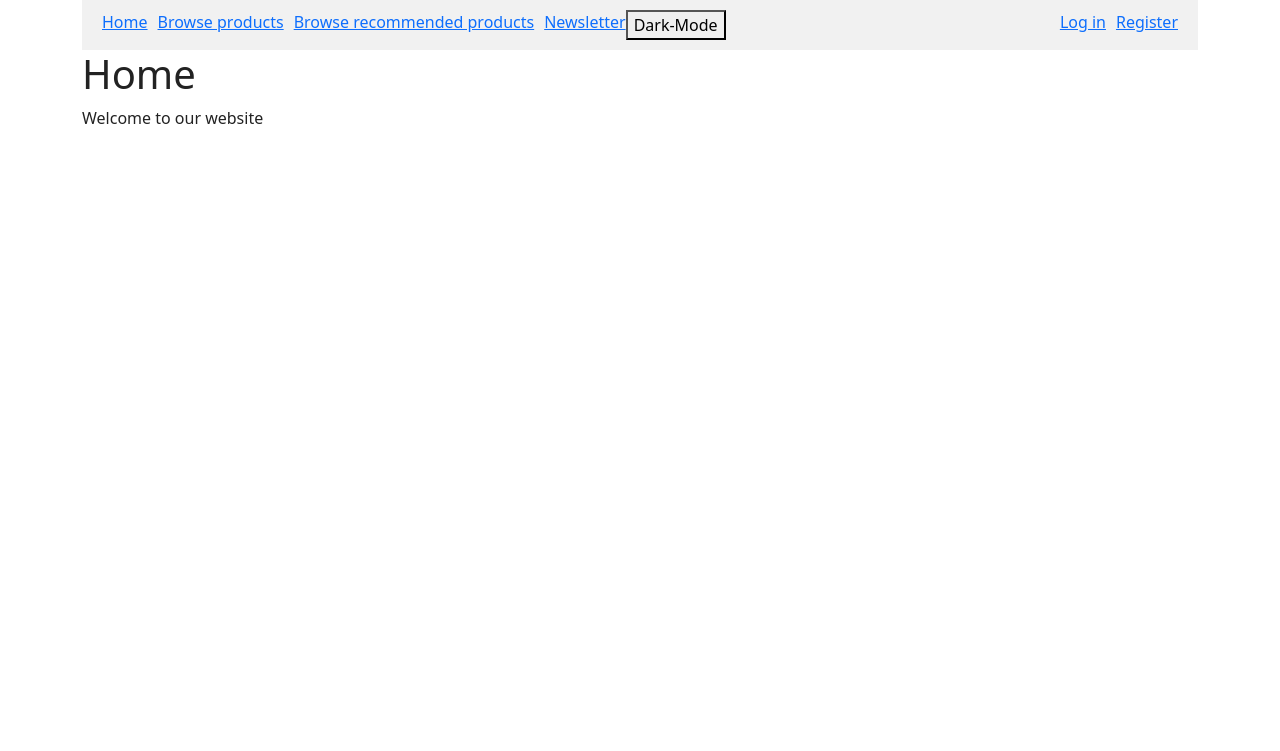
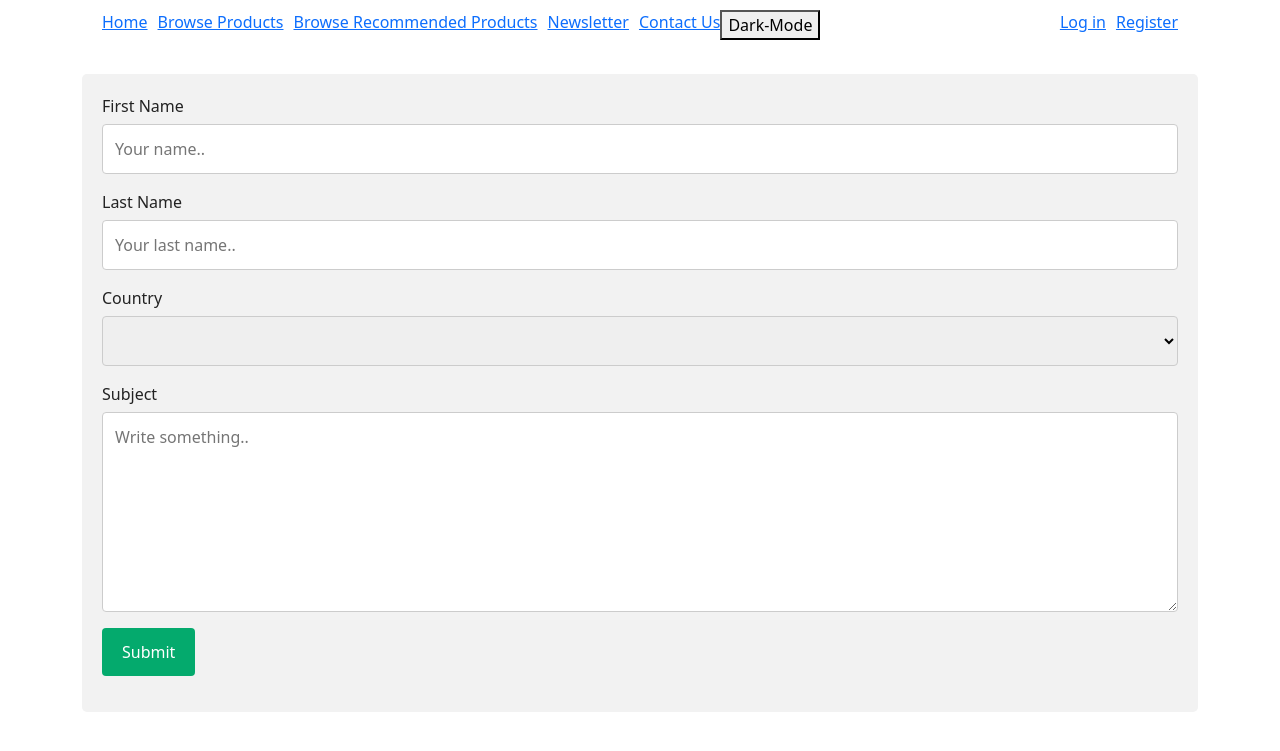
Before and after one commit to AliAlnajja/E-commer_project, a PHP site: page /Contact in a window 1280 px wide. Shown: the top 751 px of the page. Run offline with PHP 8.4, Linux system fonts and the light colour scheme.

Commit message:
Newsletter and Contact Us
added newsletter and contact us with fixed dark mode

```diff
--- /dev/null
+++ b/htdocs/app/controllers/Contact.php
@@ -0,0 +1,11 @@
+<?php
+namespace app\controllers;
+
+class Contact extends \app\core\Controller{
+
+	public function index(){
+		//default controller method according to the routing
+
+		$this->view('Contact/index');
+	}
+}
--- a/htdocs/app/controllers/Newsletter.php
+++ b/htdocs/app/controllers/Newsletter.php
@@ -2,6 +2,7 @@
 namespace app\controllers;
 
 class Newsletter extends \app\core\Controller{
+
 	public function index(){
 		//default controller method according to the routing
 
@@ -9,15 +10,15 @@ class Newsletter extends \app\core\Controller{
 	}
 
 	public function create(){
+		$newsLetter = new \app\models\Newsletter();
 		if(!isset($_POST['action'])){	//display he view if I don't submit the form
 			$this->view('Newsletter/index');
 		}
-		else if (!filter_var($_POST['email']), FILTER_VALIDATE_EMAIL)){
+		else if (!filter_var($newsLetter->email=$_POST["email"], FILTER_VALIDATE_EMAIL)){
 			header("location: /NewsLetter/index?err=email given is invalid");
 		}
 		else {
 			//process the data
-			$newsLetter = new \app\models\Newsletter();
 			$newsLetter->first_name=$_POST['first_name'];
 			$newsLetter->last_name=$_POST['last_name'];
 			$newsLetter->email=$_POST['email'];
--- a/htdocs/app/styles/dark_mode.css
+++ b/htdocs/app/styles/dark_mode.css
@@ -5,7 +5,8 @@ body {
 
 body.dark-theme {
 	--text-color: #eee;
-	--bkg-color:  #121212;
+	--bkg-color:  #282a36;
+	--header-color: #ffb86c;
 }
 
 body {
@@ -27,3 +28,7 @@ table {
 th, td {
 	color: var(--text-color);
 }
+
+div.header {
+	background: var(--header-color);
+}
--- /dev/null
+++ b/htdocs/app/views/Contact/index.php
@@ -0,0 +1,75 @@
+<html>
+<head>
+
+	<!-- CSS only -->
+<link href="https://cdn.jsdelivr.net/npm/bootstrap@5.1.3/dist/css/bootstrap.min.css" rel="stylesheet" integrity="sha384-1BmE4kWBq78iYhFldvKuhfTAU6auU8tT94WrHftjDbrCEXSU1oBoqyl2QvZ6jIW3" crossorigin="anonymous">
+<link rel="stylesheet" type="text/css" href="/app/styles/dark_mode.css">
+
+<style>
+	input[type=text], select, textarea {
+	 	width: 100%; /* Full width */
+	  	padding: 12px; /* Some padding */
+	  	border: 1px solid #ccc; /* Gray border */
+	  	border-radius: 4px; /* Rounded borders */
+	  	box-sizing: border-box; /* Make sure that padding and width stays in place */
+	  	margin-top: 6px; /* Add a top margin */
+	  	margin-bottom: 16px; /* Bottom margin */
+	  	resize: vertical /* Allow the user to vertically resize the textarea (not horizontally) */
+	}
+
+	/* Style the submit button with a specific background color etc */
+	input[type=submit] {
+		background-color: #04AA6D;
+		color: white;
+		padding: 12px 20px;
+		border: none;
+		border-radius: 4px;
+		cursor: pointer;
+	}
+
+	/* When moving the mouse over the submit button, add a darker green color */
+	input[type=submit]:hover {
+	  	background-color: #45a049;
+	}
+
+	/* Add a background color and some padding around the form */
+	.form {
+		border-radius: 5px;
+		background-color: #f2f2f2;
+		padding: 20px;
+	}
+</style>
+
+	<!-- JavaScript Bundle with Popper -->
+<script src="https://cdn.jsdelivr.net/npm/bootstrap@5.1.3/dist/js/bootstrap.bundle.min.js" integrity="sha384-ka7Sk0Gln4gmtz2MlQnikT1wXgYsOg+OMhuP+IlRH9sENBO0LRn5q+8nbTov4+1p" crossorigin="anonymous"></script>
+	<title>Subscribe To Our Newsletter</title>
+</head>
+<body>
+
+
+
+	<div class="container">
+		<?php $this->view('shared/header'); ?>
+		<br>
+		<div class="form">
+			<form action="action_page.php">
+		    	<label for="fname">First Name</label>
+			    <input type="text" id="fname" name="firstname" placeholder="Your name..">
+			    <label for="lname">Last Name</label>
+			    <input type="text" id="lname" name="lastname" placeholder="Your last name..">
+				<label for="country">Country</label>
+
+			    <select id="country" name="country">
+			    	<option value=""></option>
+			      	<option value="canada">Canada</option>
+			      	<option value="usa">USA</option>
+			    </select>
+
+			    <label for="subject">Subject</label>
+			    <textarea id="subject" name="subject" placeholder="Write something.." style="height:200px"></textarea>
+			    <input type="submit" value="Submit">
+  			</form>
+		</div>
+	</div>
+</body>
+</html>
--- a/htdocs/app/views/Newsletter/index.php
+++ b/htdocs/app/views/Newsletter/index.php
@@ -27,6 +27,11 @@
 
 		<br>
 		<div class="form-cont">
+			<?php if(isset($_GET['err'])) {?>
+				<p class="text-danger"><?php echo $_GET['err']; ?></p>
+			<?php } else if(isset($_GET['msg'])) {?>
+				<p class="text-success"><?php echo $_GET['msg']; ?></p>
+			<?php }?>
 			<form method="post" action='/Newsletter/create'>
 				<label>First Name <input type="text" name="first_name" required class="form-control mt-2"></label>
 				<label>Last Name <input type="text" name="last_name" required class="form-control mt-2"></label>
@@ -34,6 +39,7 @@
 				<label>Phone<input type="text" name="phone" class="form-control mt-2"></label>
 				<br>
 				<input type="submit" name="action" value="submit" class="btn btn-info mt-2 btn-block">
+				<input type="button" name="action" value="see if your subscribed" class="btn btn-info mt-2 btn-block">
 			</form>
 		</div>
 	</div>
--- a/htdocs/app/views/User/update_password.php
+++ b/htdocs/app/views/User/update_password.php
@@ -2,6 +2,7 @@
 <head>
 	<!-- CSS only -->
 <link href="https://cdn.jsdelivr.net/npm/bootstrap@5.1.3/dist/css/bootstrap.min.css" rel="stylesheet" integrity="sha384-1BmE4kWBq78iYhFldvKuhfTAU6auU8tT94WrHftjDbrCEXSU1oBoqyl2QvZ6jIW3" crossorigin="anonymous">
+<link rel="stylesheet" type="text/css" href="/app/styles/dark_mode.css">
 	<!-- JavaScript Bundle with Popper -->
 <script src="https://cdn.jsdelivr.net/npm/bootstrap@5.1.3/dist/js/bootstrap.bundle.min.js" integrity="sha384-ka7Sk0Gln4gmtz2MlQnikT1wXgYsOg+OMhuP+IlRH9sENBO0LRn5q+8nbTov4+1p" crossorigin="anonymous"></script>
 	<title>Account</title>
--- a/htdocs/app/views/shared/header.php
+++ b/htdocs/app/views/shared/header.php
@@ -24,14 +24,18 @@ div.button {
 	align-items: center;
 }
 
+
+
+
 </style>
 </body>
 	<div class="header">
 		<div class="left">
 			<a href='/Main/index'>Home</a>
-			<a href='/Items/index'>Browse products</a>
-			<a href='/Recommendations/index'>Browse recommended products</a>
+			<a href='/Items/index'>Browse Products</a>
+			<a href='/Recommendations/index'>Browse Recommended Products</a>
 			<a href='/Newsletter/index'>Newsletter</a>
+			<a href='/Contact/index'>Contact Us</a>
 
 		</div>
 
```
